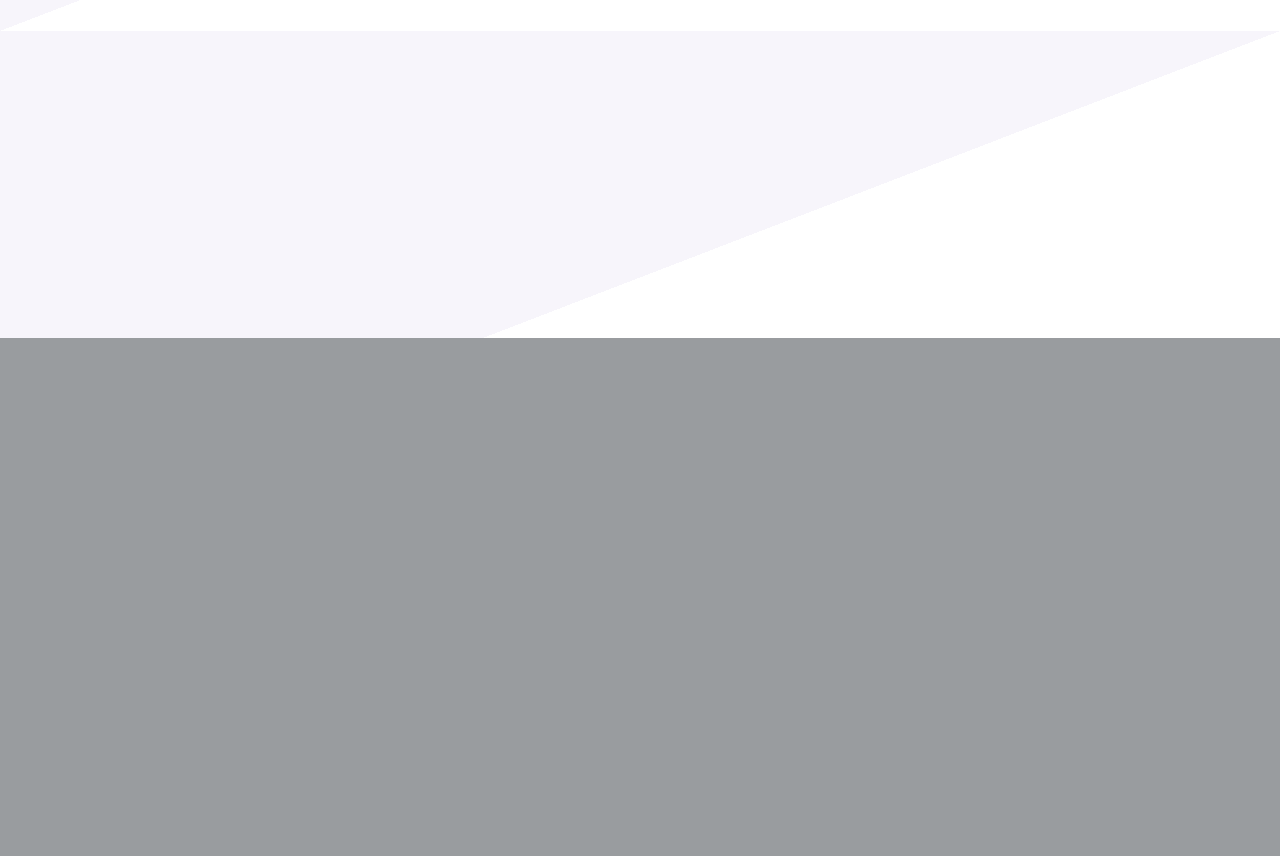
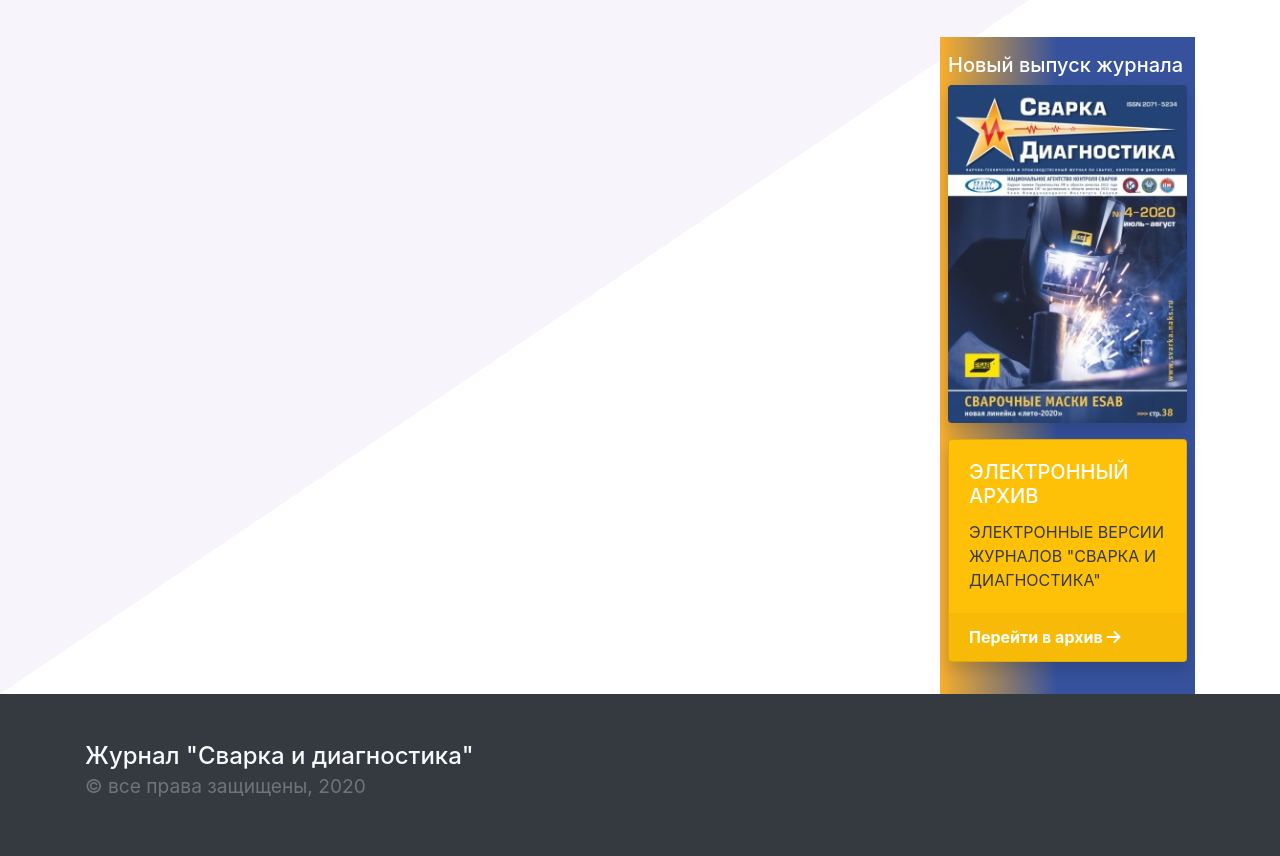
Before and after one commit to wolf811/svarka-naks-site, a Django app: page / in a window 1280 px wide. Shown: the part 462-1318 px from the top of the page. Before the commit the page ends 800 px from the top, so only its background shows below. Run offline with Django 3.2, Linux system fonts and the light colour scheme; data that the repository does not hold is empty; some libraries are stand-ins or nearby versions.

Commit message:
home_page

```diff
--- a/journal/static/css/styles.css
+++ b/journal/static/css/styles.css
@@ -1,11 +1,10 @@
-body {
+.content {
     background: linear-gradient(to right bottom, #f7f5fb 50%, #fff 50%);
 }
 
-.jumbotron {
+.jumbotron,
+.home-right-content {
     color: #fff;
-    background-color: #fff;
-    background-image: url(/images/bg-top.jpg);
-    background-repeat: repeat-x;
-    background-position: left top;
+    background: rgb(247, 174, 45);
+    background: linear-gradient(90deg, rgba(247, 174, 45, 1) 0%, rgba(54, 82, 157, 1) 46%);
 }
--- /dev/null
+++ b/journal/static/js/script.js
@@ -0,0 +1,3 @@
+$(function() {
+    $('[data-toggle="tooltip"]').tooltip()
+})
--- a/journal/templates/journal/base.html
+++ b/journal/templates/journal/base.html
@@ -8,7 +8,8 @@
     <meta name="viewport" content="width=device-width, initial-scale=1, shrink-to-fit=no">
     <!-- Bootstrap CSS -->
     <link rel="stylesheet" href="https://stackpath.bootstrapcdn.com/bootstrap/4.5.2/css/bootstrap.min.css" integrity="sha384-JcKb8q3iqJ61gNV9KGb8thSsNjpSL0n8PARn9HuZOnIxN0hoP+VmmDGMN5t9UJ0Z" crossorigin="anonymous">
-    <link href="https://fonts.googleapis.com/css?family=Lobster&subset=latin,cyrillic" rel="stylesheet" type="text/css">
+    <!-- my styles  -->
+    <!-- <link href="https://fonts.googleapis.com/css?family=Lobster&subset=latin,cyrillic" rel="stylesheet" type="text/css"> -->
     <link rel="stylesheet" href="{% static 'css/styles.css' %}">
     <title>Журнал "Сварка и диагностика"</title>
 </head>
@@ -59,32 +60,64 @@
                             <a class="nav-link" href="#">Контакты</a>
                         </li>
                     </ul>
-                    <form class="form-inline my-2 my-lg-0">
-                        <input class="form-control mr-sm-2" type="search" placeholder="Поиск..." aria-label="Search">
-                        <button class="btn btn-outline-info my-2 my-sm-0" type="submit">Найти</button>
+                    <form class="my-2 my-lg-0">
+                        <div class="input-group input-group-sm">
+                            <input type="text" class="form-control bg-transparent border-warning" placeholder="Поиск по сайту" aria-label="Поиск по сайту" aria-describedby="button-search-menu" style="color: #fff;">
+                            <div class="input-group-append">
+                                <button class="btn btn-outline-warning" type="submit" id="button-search-menu" data-toggle="tooltip" data-placement="bottom" title="Найти"><i class="fas fa-search"></i></button>
+                            </div>
+                        </div>
                     </form>
+                    <a href="#" class="btn btn-warning btn-sm ml-auto" data-toggle="tooltip" data-placement="bottom" title="Вход в личный кабинет"><i class="fas fa-sign-in-alt"></i> Войти</a>
                 </div>
             </div>
         </nav>
-        <div class="jumbotron jumbotron-fluid">
+        <div class="jumbotron jumbotron-fluid mb-0">
             <div class="container">
                 <div class="row align-items-center">
                     <div class="col-lg-4">
-                        <img src="{% static 'images/logo_journal_up.gif' %}" alt="Логотип журнала" class="img-fluid">
+                        <a href="#"><img src="{% static 'images/logo_journal_up.png' %}" alt="Логотип журнала" class="img-fluid"></a>
                     </div>
                     <div class="col-lg-8">
-                        <h1 class="display-4">Научно-технический и производственный журнал по сварке, контролю и диагностике</h1>
+                        <h2 class="text-lg-right">Научно-технический и производственный журнал по сварке, контролю и диагностике</h2>
                     </div>
                 </div>
             </div>
         </div>
     </div>
-    <div class="content container">
-        <div class="row">
-            <div class="col-md-8">
-                {% block content %}
-                {% endblock %}
+    <div class="content pt-5">
+        <div class="container">
+            <div class="banners-home mb-5">
+                <div class="mb-3"><a href="#" target="_blank"><img src="{% static 'images/banner_bewelder.jpg' %}" alt="" class="img-fluid rounded w-100"></a></div>
             </div>
+            <div class="row">
+                <div class="col-md-9">
+                    {% block content %}
+                    {% endblock %}
+                </div>
+                <div class="col-md-3">
+                    <div class="home-right-content py-3 px-2">
+                        <div class="mb-3">
+                            <h5>Новый выпуск журнала</h5>
+                            <a href="#" target="_blank"><img src="{% static 'images/img_journal.jpg' %}" alt="" class="img-fluid rounded w-100 shadow" alt="Новый выпуск журнала"></a>
+                        </div>
+                        <div class="card text-white bg-warning mb-3 shadow">
+                            <div class="card-body">
+                                <h5 class="card-title text-uppercase">Электронный архив</h5>
+                                <p class="card-text text-uppercase text-dark">Электронные версии журналов "Сварка и диагностика"</p>
+                            </div>
+                            <div class="card-footer border-warning">
+                                <a href="#" class="text-white font-weight-bold" target="_blank">Перейти в архив <i class="fas fa-arrow-right"></i></a>
+                            </div>
+                        </div>
+                    </div>
+                </div>
+            </div>
+        </div>
+    </div>
+    <div class="footer bg-dark py-5">
+        <div class="container">
+            <h4 class="text-light">Журнал "Сварка и диагностика"<br><small class="text-muted"> © все права защищены, 2020</small></h4>
         </div>
     </div>
     <!-- Optional JavaScript -->
@@ -92,6 +125,10 @@
     <script src="https://code.jquery.com/jquery-3.5.1.slim.min.js" integrity="sha384-DfXdz2htPH0lsSSs5nCTpuj/zy4C+OGpamoFVy38MVBnE+IbbVYUew+OrCXaRkfj" crossorigin="anonymous"></script>
     <script src="https://cdn.jsdelivr.net/npm/popper.js@1.16.1/dist/umd/popper.min.js" integrity="sha384-9/reFTGAW83EW2RDu2S0VKaIzap3H66lZH81PoYlFhbGU+6BZp6G7niu735Sk7lN" crossorigin="anonymous"></script>
     <script src="https://stackpath.bootstrapcdn.com/bootstrap/4.5.2/js/bootstrap.min.js" integrity="sha384-B4gt1jrGC7Jh4AgTPSdUtOBvfO8shuf57BaghqFfPlYxofvL8/KUEfYiJOMMV+rV" crossorigin="anonymous"></script>
+    <!-- fontawesome -->
+    <script src="https://kit.fontawesome.com/19f9c18d98.js" crossorigin="anonymous"></script>
+    <!-- my scripts -->
+    <script src="{% static 'js/script.js' %}"></script>
 </body>
 
 </html>
```
Also changed, not shown: journal/static/images/banner_bewelder.jpg (added), journal/static/images/banner_digital.jpg (added), journal/static/images/banner_digital.png (added), journal/static/images/img_journal.jpg (added), journal/static/images/logo_journal_up.gif, journal/static/images/logo_journal_up.png (added).
